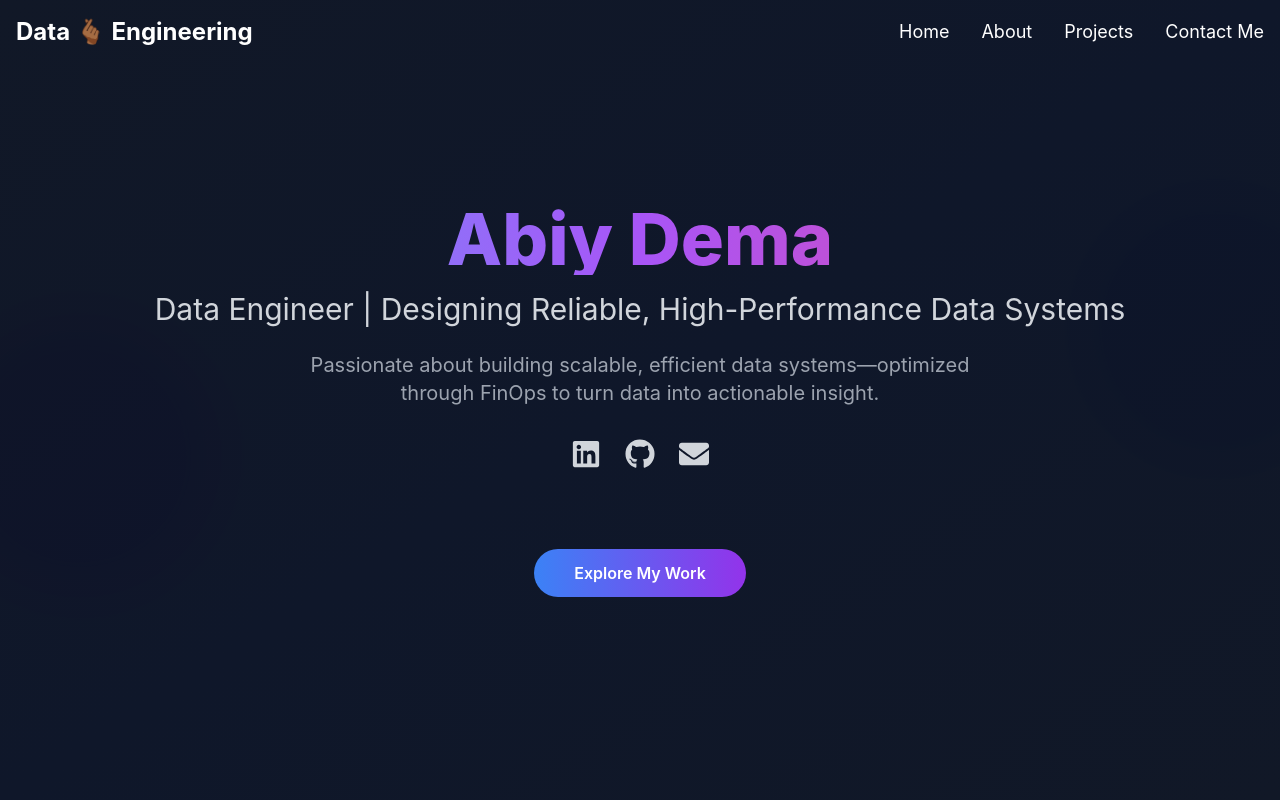
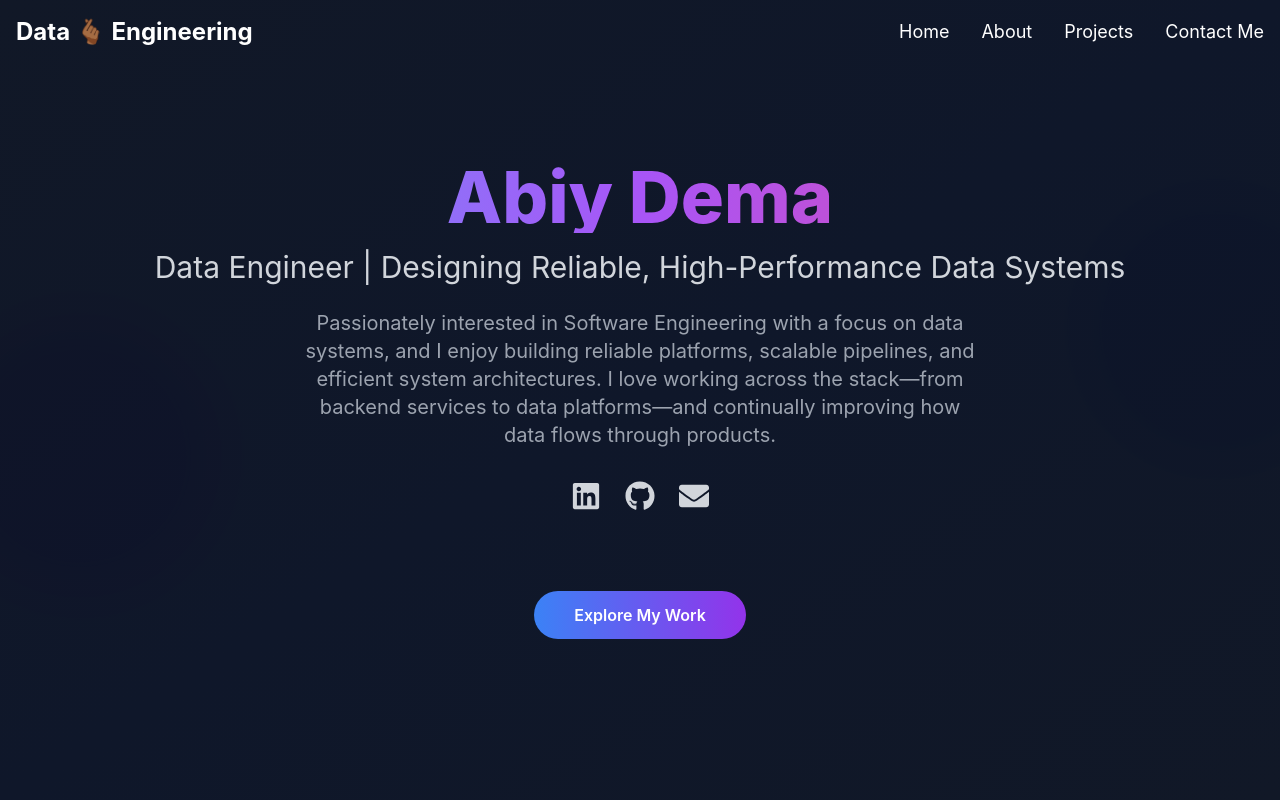
Before and after one commit to Haabiy/DEng-Portfolio, a React (Create React App) app: page / in a window 1280 px wide. Shown: the top 800 px of the page. Built offline with nearby package versions, Linux system fonts and the light colour scheme.

Commit message:
feat: added description

```diff
--- a/src/components/Hero.jsx
+++ b/src/components/Hero.jsx
@@ -50,7 +50,9 @@ const Hero = () => {
           transition={{ duration: 0.8, delay: 0.4, ease: "easeOut" }}
           className="text-lg md:text-xl text-gray-400 mb-8 max-w-2xl mx-auto"
         >
-          Passionate about building scalable, efficient data systems—optimized through FinOps to turn data into actionable insight.
+          Passionately interested in Software Engineering with a focus on data systems, and I enjoy building reliable platforms,
+          scalable pipelines, and efficient system architectures. I love working across the stack—from backend services to
+          data platforms—and continually improving how data flows through products.
         </motion.p>
 
         <motion.div
```
